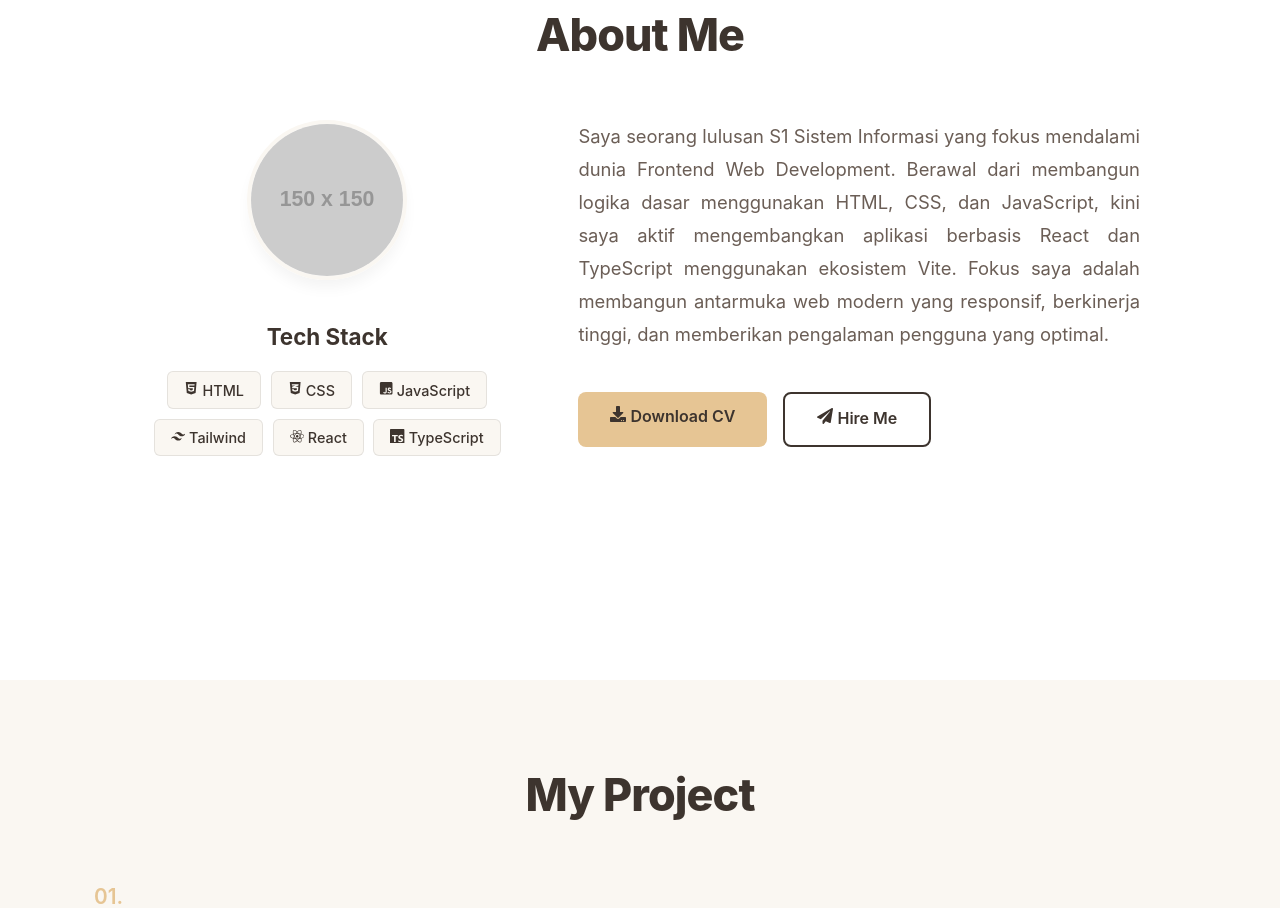
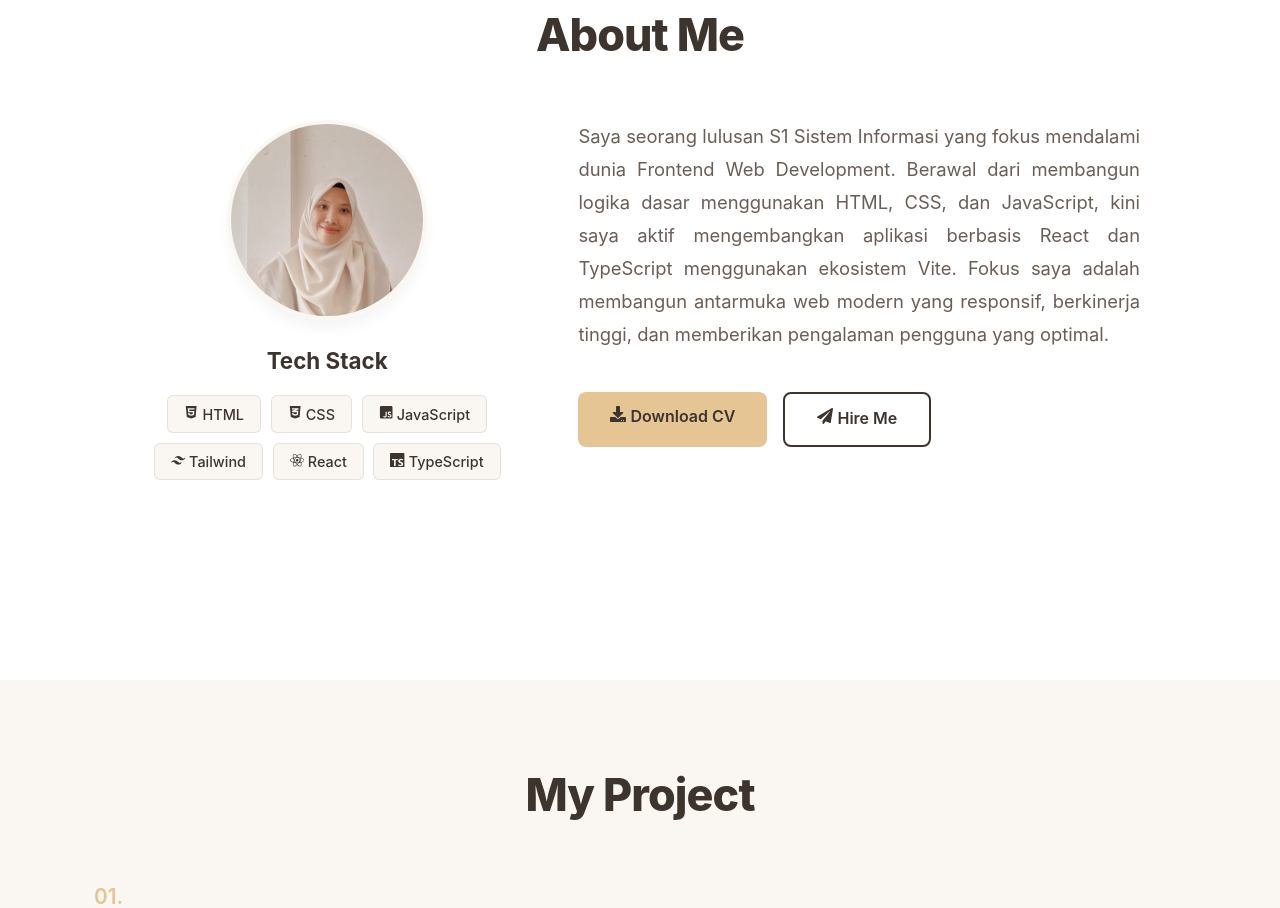
Before and after one commit to taqiyyhdh/portofolio-v2, a React (Vite) app: page / in a window 1280 px wide. Shown: the part 920-1828 px from the top of the page. Built offline with nearby package versions, Linux system fonts and the light colour scheme.

Commit message:
🖼️ feat(about): add profile picture to about section

```diff
--- a/index.html
+++ b/index.html
@@ -2,9 +2,9 @@
 <html lang="en">
   <head>
     <meta charset="UTF-8" />
-    <link rel="icon" type="image/svg+xml" href="/favicon.svg" />
+    <link rel="icon" type="image/svg+xml" href="/profile.jpeg" />
     <meta name="viewport" content="width=device-width, initial-scale=1.0" />
-    <title>portofolio-v2</title>
+    <title>Taqiyyah Adha</title>
   </head>
   <body>
     <div id="root"></div>
--- a/src/components/About/About.css
+++ b/src/components/About/About.css
@@ -33,12 +33,12 @@
 }
 
 .profile-img-wrapper {
-  margin-bottom: 2rem;
+  margin-bottom: 1rem;
 }
 
 .profile-img {
-  width: 160px;
-  height: 160px;
+  width: 200px;
+  height: 200px;
   border-radius: 50%;
   object-fit: cover;
   border: 4px solid var(--bg-main);
--- a/src/components/About/About.jsx
+++ b/src/components/About/About.jsx
@@ -55,7 +55,7 @@ const About = () => {
           >
             <div className="profile-img-wrapper">
               <img
-                src="https://placehold.co/150"
+                src="profile.jpeg"
                 alt="Placeholder Profil"
                 className="profile-img"
               />
```
Also changed, not shown: public/profile.jpeg (added).
